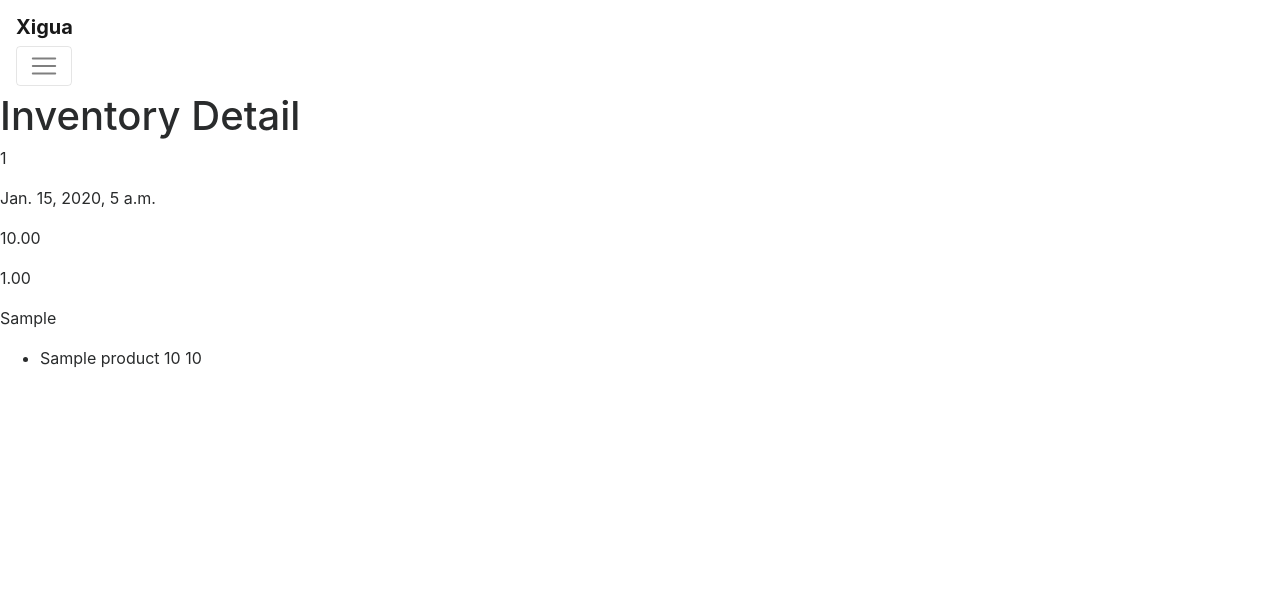
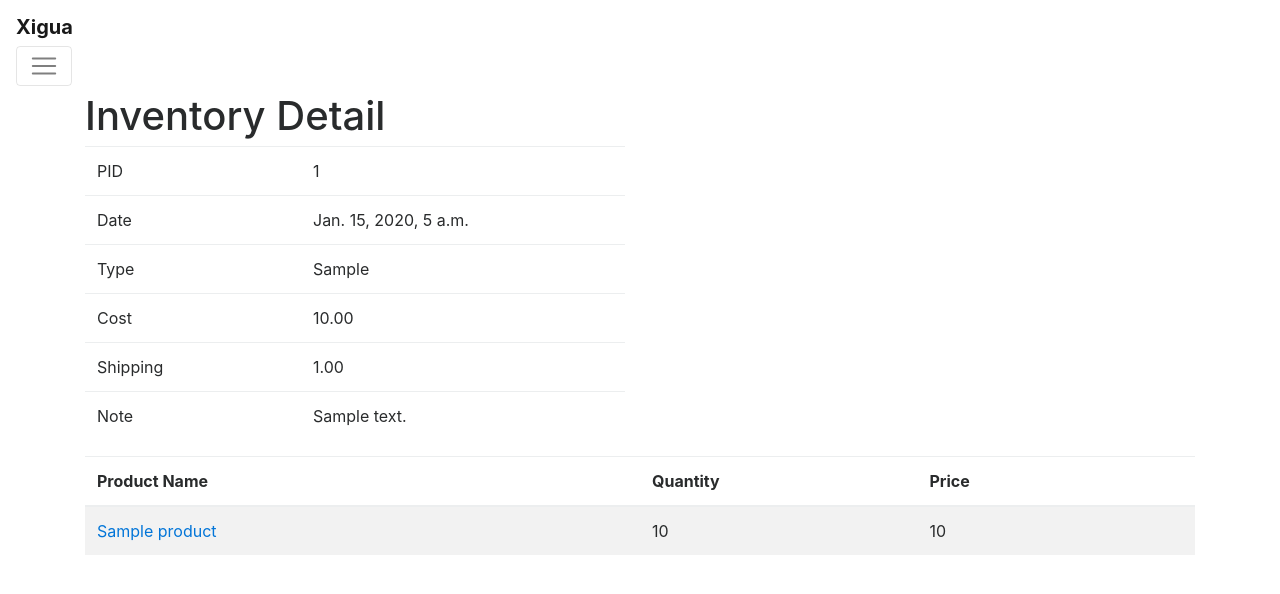
Before and after one commit to shtsai/xigua_shopping, a Django app: page /inventory/1 in a window 1280 px wide. Shown: the top 594 px of the page. Run offline with Django 3.2, Linux system fonts and the light colour scheme; tables that the repository leaves empty hold one stand-in row (values such as "Sample post"); some libraries are stand-ins or nearby versions.

Commit message:
update layout for inventory and inventorydetail

```diff
--- a/backend/templates/backend/customer.html
+++ b/backend/templates/backend/customer.html
@@ -17,7 +17,7 @@
 					</tr>
 					</thead>
 					{% for customer in customer_list %}
-					<tr>
+					<tr onclick="window.location='{% url 'backend:customer_detail' customer.cid %}';">
 						<td> {{ customer.cid }} </a></td>
 						<td><a href="{% url 'backend:customer_detail' customer.cid %}"> {{ customer.cname }} </a></td>
 					</tr>
--- a/backend/templates/backend/customer_detail.html
+++ b/backend/templates/backend/customer_detail.html
@@ -57,7 +57,7 @@
 					</tr>
 					</thead>
 					{% for o in orders %}
-					<tr>
+					<tr onclick="window.location='{% url 'backend:order' o.oid %}';">
 						<td><a href="{% url 'backend:order' o.oid %}">{{ o.oid }}</a></td>
 						<td>{{ o.odate|date:"m/d/Y H:i" }}</td>
 						<td>{{ o.oshipdate|date:"m/d/Y H:i" }}</td>
--- a/backend/templates/backend/inventory_detail.html
+++ b/backend/templates/backend/inventory_detail.html
@@ -1,21 +1,71 @@
 {% extends 'backend/includes/header.html' %}
 
 {% block content %}
-	<h1>Inventory Detail</h1>
-	<p>{{ inventory.iid }}</p>
-	<p>{{ inventory.idate }}</p>
-	<p>{{ inventory.icost }}</p>
-	<p>{{ inventory.ishipping }}</p>
-	<p>{{ inventory.itype }}</p>
 
+	<div class="container">
+	  <h1>Inventory Detail</h1>
+	  <div class="row">
+	  	<div class="col-6">
+			<table class="table">
+			  <tbody>
+			    <tr>
+			      <td style="width:40%"">PID</td>
+			      <td style="width:60%"">{{ inventory.iid }}</td>
+			    </tr>
+			    <tr>
+			      <td>Date</td>
+			      <td>{{ inventory.idate }}</td>
+			    </tr>
+			    <tr>
+			      <td>Type</td>
+			      <td>{{ inventory.itype }}</td>
+			    </tr>
+			    <tr>
+			      <td>Cost</td>
+			      <td>{{ inventory.icost }}</td>
+			    </tr>
+			    <tr>
+			      <td>Shipping</td>
+			      <td>{{ inventory.ishipping }}</td>
+			    </tr>
+			    <tr>
+			      <td>Note</td>
+			      <td>{{ inventory.inote }}</td>
+			    </tr>
+			  </tbody>
+			</table>
+		</div>
+		<div class="col-6"></div>
+	  </div>
+	</div>
+
+	<div class="container">
 	{% if items %}
-	    <ul>
-	    {% for item in items %}
-	    <li>{{ item.pname }} {{ item.iquantity }} {{ item.iprice }}</li>
-	    {% endfor %}
-	    </ul>
+		<div class="row justify-content-start">
+			<div class="col">
+				<table class="table table-striped table-hover">
+					<thead class="thead-dark">
+					<tr>
+						<th style="width:50%;">Product Name</th>
+						<th style="width:25%;">Quantity</th>
+						<th style="width:25%;">Price</th>
+					</tr>
+					</thead>
+					{% for item in items %}
+					<tr onclick="window.location='{% url 'backend:product_detail' item.pid %}';">
+						<td><a href="{% url 'backend:product_detail' item.pid %}" >{{ item.pname }}</a></td>
+						<td>{{ item.iquantity }}</td>
+						<td>{{ item.iprice }}</td>
+					</tr>
+					{% endfor %}
+				</table>
+
+			</div>
+		</div>
+
 	{% else %}
 	    <p>No items are available.</p>
 	{% endif %}
+	</div>
 
 {% endblock %}
--- a/backend/templates/backend/product.html
+++ b/backend/templates/backend/product.html
@@ -19,7 +19,7 @@
 					</tr>
 					</thead>
 					{% for p in product %}
-					<tr>
+					<tr onclick="window.location='{% url 'backend:product_detail' p.pid %}';">
 						<td>{{ p.pid }}</a></td>
 						<td><a href="{% url 'backend:product_detail' p.pid %}"> {{ p.pname }} </a></td>
 						<td>{{ p.ptype }}</a></td>
```
Also changed, not shown: backend/templates/backend/inventory.html (+27 -12 lines).
